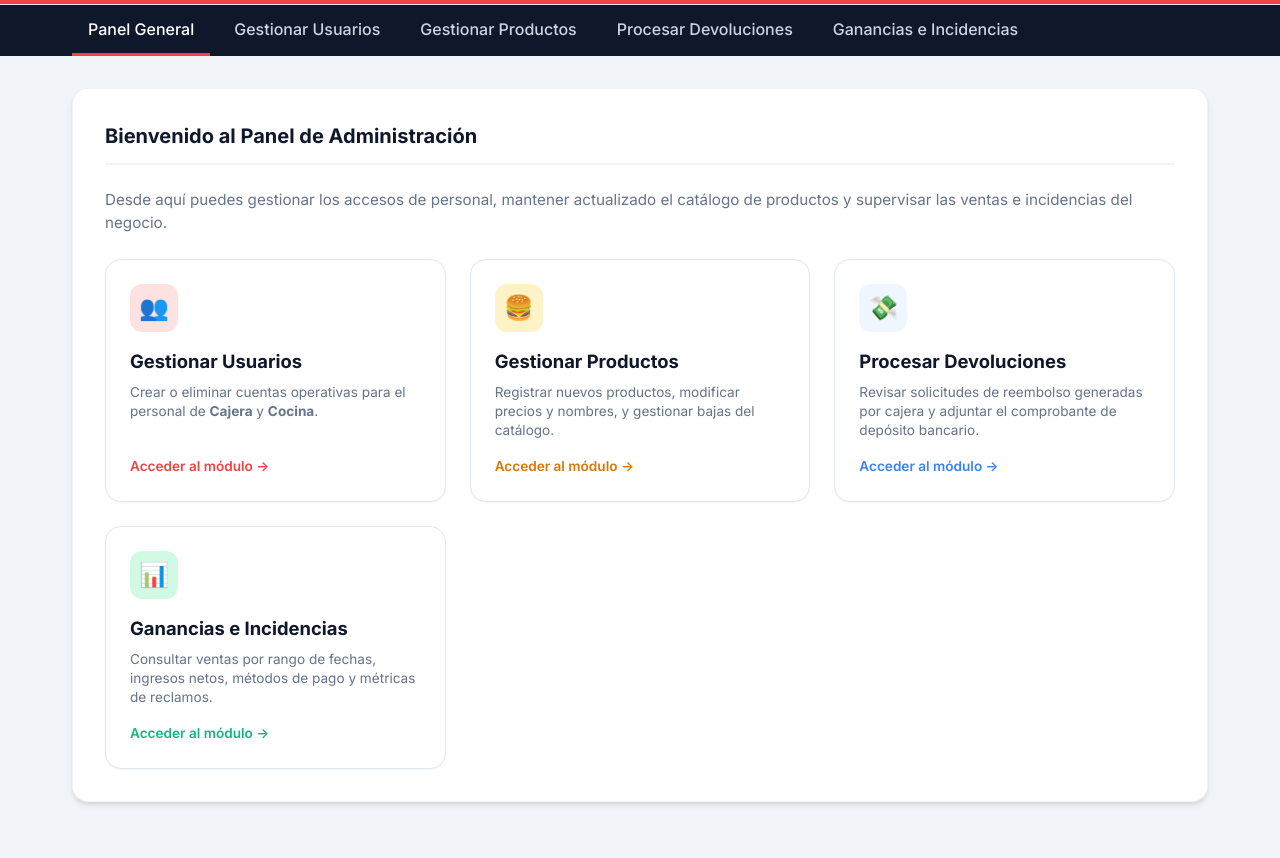
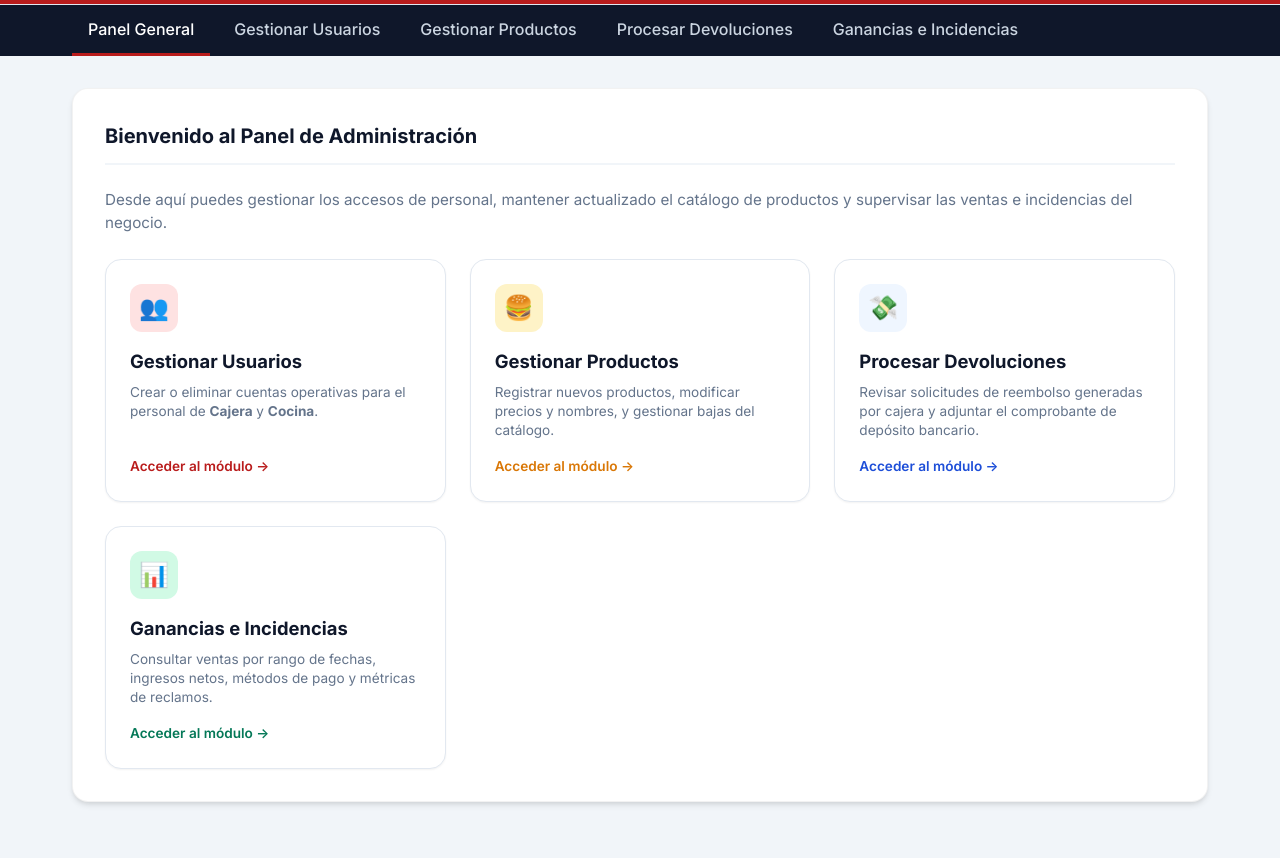
Before and after one commit to Elmer-Shereyber/local-hamburguesas-app, a website with bundled scripts: page public/admin/index.html in a window 1280 px wide. Shown: the part 64-922 px from the top of the page. Built offline with nearby package versions, Linux system fonts and the light colour scheme; no server answers.

Commit message:
fix: aumentar contraste de la paleta principal

```diff
--- a/public/css/styles.css
+++ b/public/css/styles.css
@@ -2,19 +2,19 @@
 
 :root {
     /* Paleta Premium */
-    --primary-color: #EF4444; /* Rojo vibrante y apetitoso */
-    --primary-hover: #DC2626;
+    --primary-color: #B91C1C; /* Rojo accesible sobre blanco y con texto blanco */
+    --primary-hover: #991B1B;
     --secondary-color: #F8FAFC;
-    --accent-color: #3B82F6; /* Azul moderno para acciones secundarias */
-    --accent-hover: #2563EB;
+    --accent-color: #1D4ED8; /* Azul AA para acciones secundarias */
+    --accent-hover: #1E40AF;
     --text-main: #0F172A; /* Gris muy oscuro, casi negro */
     --text-muted: #64748B;
     --bg-main: #F1F5F9; /* Fondo de pantalla suave */
     --card-bg: #FFFFFF;
     --border-color: #E2E8F0;
-    --success-color: #10B981;
-    --success-hover: #059669;
-    --warning-color: #F59E0B;
+    --success-color: #047857;
+    --success-hover: #065F46;
+    --warning-color: #B45309;
 
     --shadow-sm: 0 1px 2px 0 rgba(0, 0, 0, 0.05);
     --shadow-md: 0 4px 6px -1px rgba(0, 0, 0, 0.1), 0 2px 4px -1px rgba(0, 0, 0, 0.06);
```
